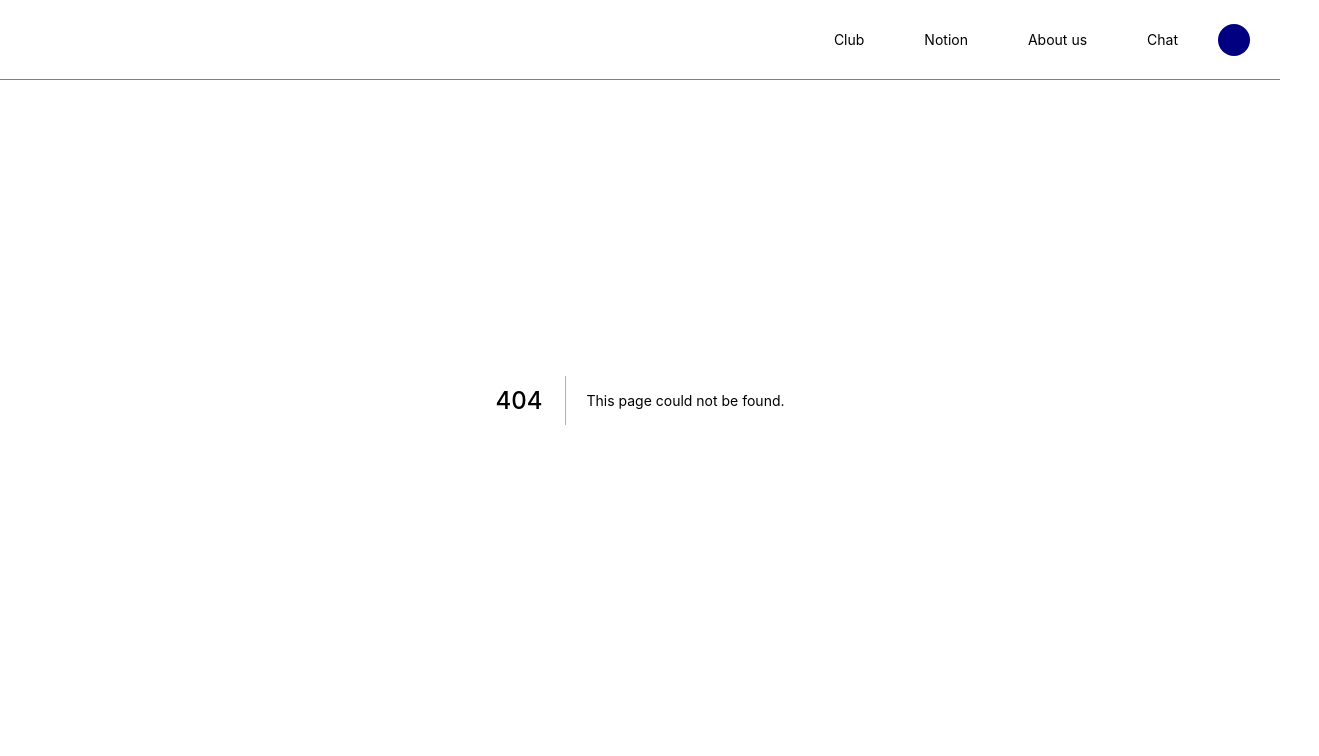
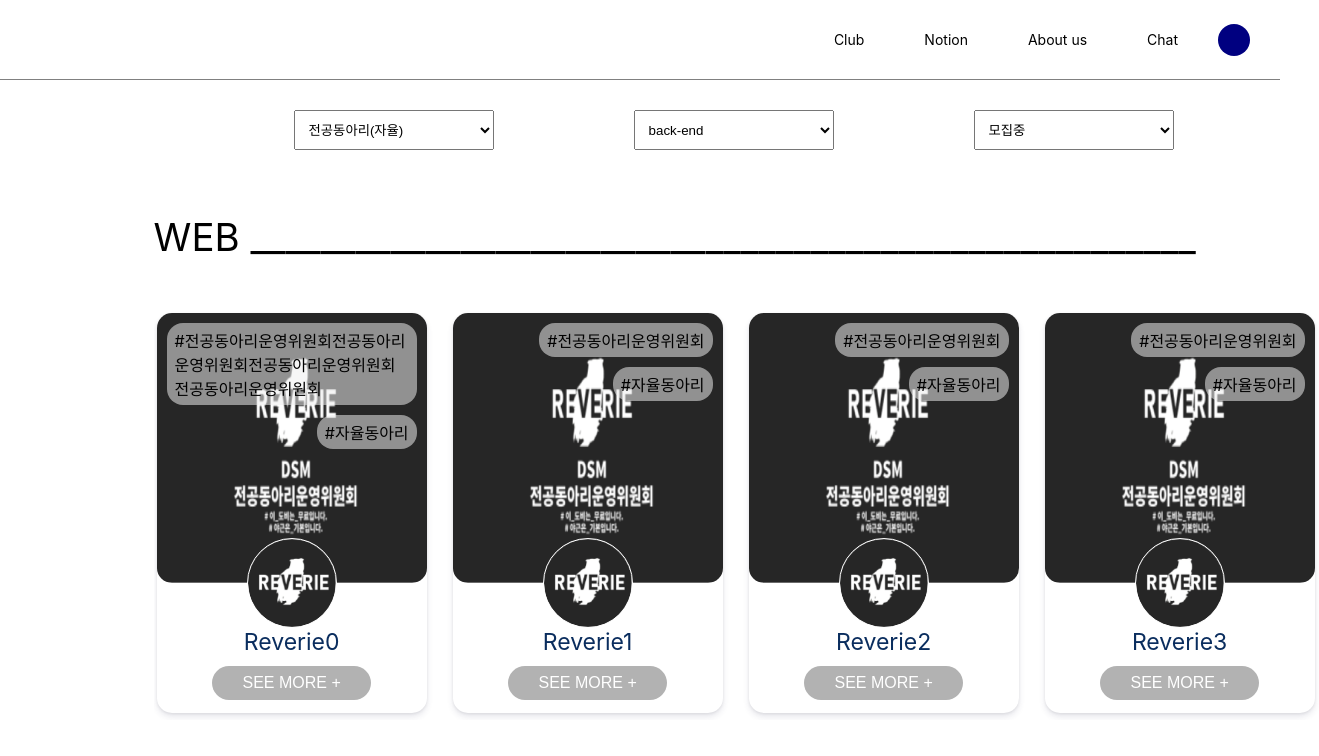
Before and after one commit to RE-VEL/REVEL-frontend-V1, a Next.js app: page /clubClassification in a window 1280 px wide. Before the commit this address had no page. Shown: the top 756 px of the page, 1319 px wide, since content can reach past the window. Built offline with nearby package versions, Linux system fonts and the light colour scheme.

Commit message:
Cerate: page

```diff
--- /dev/null
+++ b/pages/clubClassification.tsx
@@ -0,0 +1,168 @@
+import styled from '@emotion/styled';
+import { NextPage } from 'next';
+import 'slick-carousel/slick/slick.css';
+import 'slick-carousel/slick/slick-theme.css';
+import { card } from '../interface/card';
+import Card from '../components/card/card';
+import { useState } from 'react';
+import { css } from '@emotion/react';
+
+const cards = [
+  {
+    id: 1,
+    clubName: 'Reverie0',
+    tags: [
+      '전공동아리운영위원회전공동아리운영위원회전공동아리운영위원회전공동아리운영위원회',
+      '자율동아리',
+    ],
+    banner: '/img/banner.png',
+    icon: '/img/icon.png',
+  },
+  {
+    id: 2,
+    clubName: 'Reverie1',
+    tags: ['전공동아리운영위원회', '자율동아리'],
+    banner: '/img/banner.png',
+    icon: '/img/icon.png',
+  },
+  {
+    id: 3,
+    clubName: 'Reverie2',
+    tags: ['전공동아리운영위원회', '자율동아리'],
+    banner: '/img/banner.png',
+    icon: '/img/icon.png',
+  },
+  {
+    id: 4,
+    clubName: 'Reverie3',
+    tags: ['전공동아리운영위원회', '자율동아리'],
+    banner: '/img/banner.png',
+    icon: '/img/icon.png',
+  },
+  {
+    id: 5,
+    clubName: 'Reverie4',
+    tags: ['전공동아리운영위원회', '자율동아리'],
+    banner: '/img/banner.png',
+    icon: '/img/icon.png',
+  },
+  {
+    id: 6,
+    clubName: 'Reverie5',
+    tags: ['전공동아리운영위원회', '자율동아리'],
+    banner: '/img/banner.png',
+    icon: '/img/icon.png',
+  },
+  {
+    id: 7,
+    clubName: 'Reverie6',
+    tags: ['전공동아리운영위원회', '자율동아리'],
+    banner: '/img/banner.png',
+    icon: '/img/icon.png',
+  },
+  {
+    id: 8,
+    clubName: 'Reverie7',
+    tags: ['전공동아리운영위원회', '자율동아리'],
+    banner: '/img/banner.png',
+    icon: '/img/icon.png',
+  },
+  {
+    id: 9,
+    clubName: 'Reverie8',
+    tags: ['전공동아리운영위원회', '자율동아리'],
+    banner: '/img/banner.png',
+    icon: '/img/icon.png',
+  },
+];
+
+const ClubClassification = () => {
+  const [scrollNum, setScrollNum] = useState<number>(0);
+
+  const preClub = () => {
+    if (scrollNum) {
+      setScrollNum((pre) => pre - 4);
+    }
+  };
+
+  const nextClub = () => {
+    if (Math.floor(cards.length / 4) !== scrollNum) {
+      setScrollNum((pre) => pre + 4);
+    }
+  };
+
+  return (
+    <MyPage>
+      <form action="">
+        <ClubSel>
+          <option value="Major" selected>
+            전공동아리(자율)
+          </option>
+          <option value="creative">창체동아리</option>
+          <option value="autonomy">자율동아리</option>
+        </ClubSel>
+        <ClubSel>
+          <option value="back" selected>
+            back-end
+          </option>
+          <option value="front">front-end</option>
+          <option value="android">android</option>
+          <option value="ios">ios</option>
+          <option value="AI">AI</option>
+          <option value="security">security</option>
+        </ClubSel>
+        <ClubSel>
+          <option value="Recruitment">모집중</option>
+          <option value="EndOfRecruitment">모집완료</option>
+        </ClubSel>
+      </form>
+      <InfoWraper>
+        WEB ______________________________________________________
+      </InfoWraper>
+      <div>
+        <MyClub>
+          {cards.slice(scrollNum * 4, scrollNum * 4 + 4).map((card: card) => (
+            <Card key={card.id} card={card}></Card>
+          ))}
+        </MyClub>
+      </div>
+    </MyPage>
+  );
+};
+
+const ClubSel = styled.select`
+  width: 200px;
+  height: 40px;
+  padding: 10px;
+  margin-left: 140px;
+  margin-top: 30px;
+  margin-bottom: 0px;
+`;
+
+const MyClub = styled.div`
+  width: 1165px;
+  height: 410px;
+  display: flex;
+  gap: 20px;
+  position: relative;
+
+  overflow: hidden;
+`;
+
+const MyPage = styled.main`
+  width: 100vw;
+  height: 100vh;
+  display: grid;
+  padding: 10vh 12vw;
+  gap: 50px;
+  grid-template-rows: repeat(2, 1fr);
+`;
+
+const InfoWraper = styled.div`
+  display: grid;
+  align-items: flex-end;
+  position: relative;
+  font-size: 3vw;
+`;
+
+export default ClubClassification;
```
